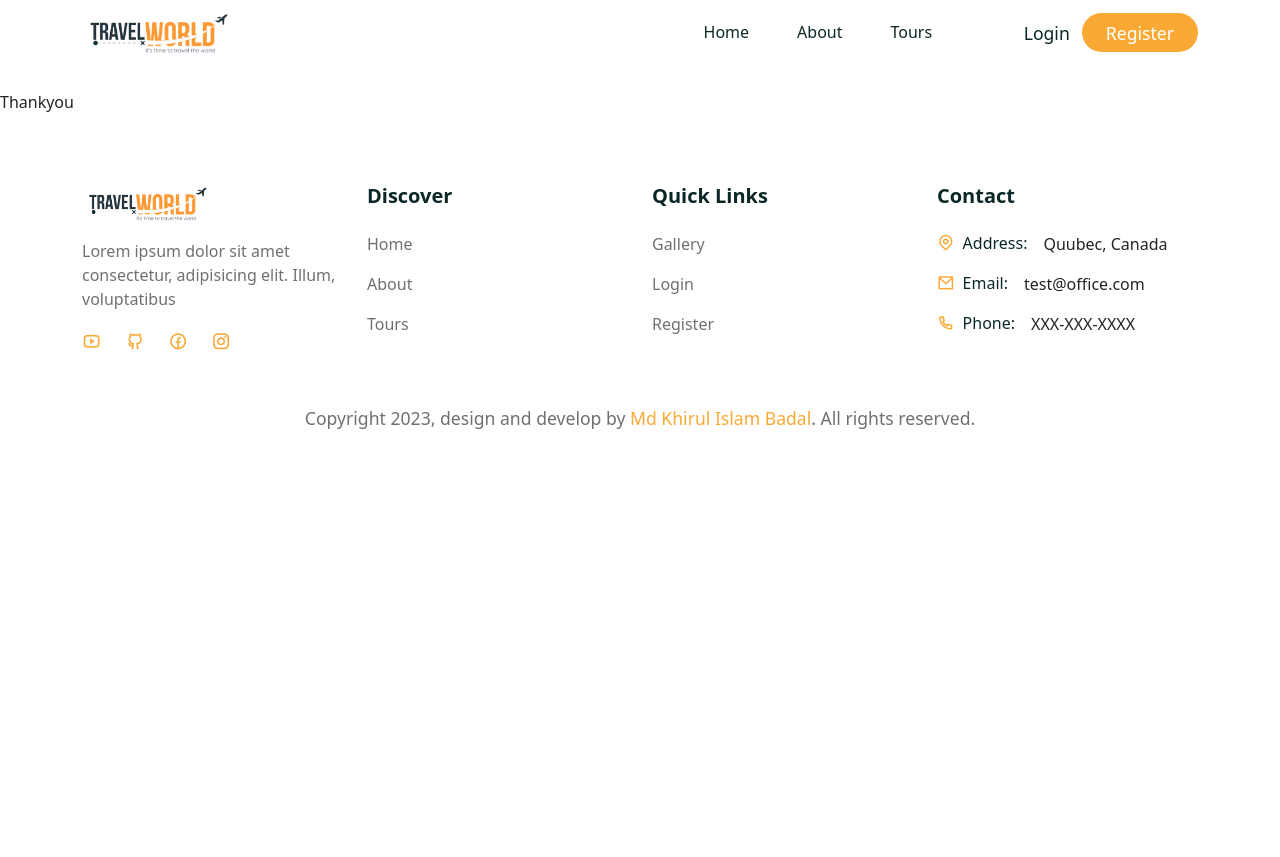
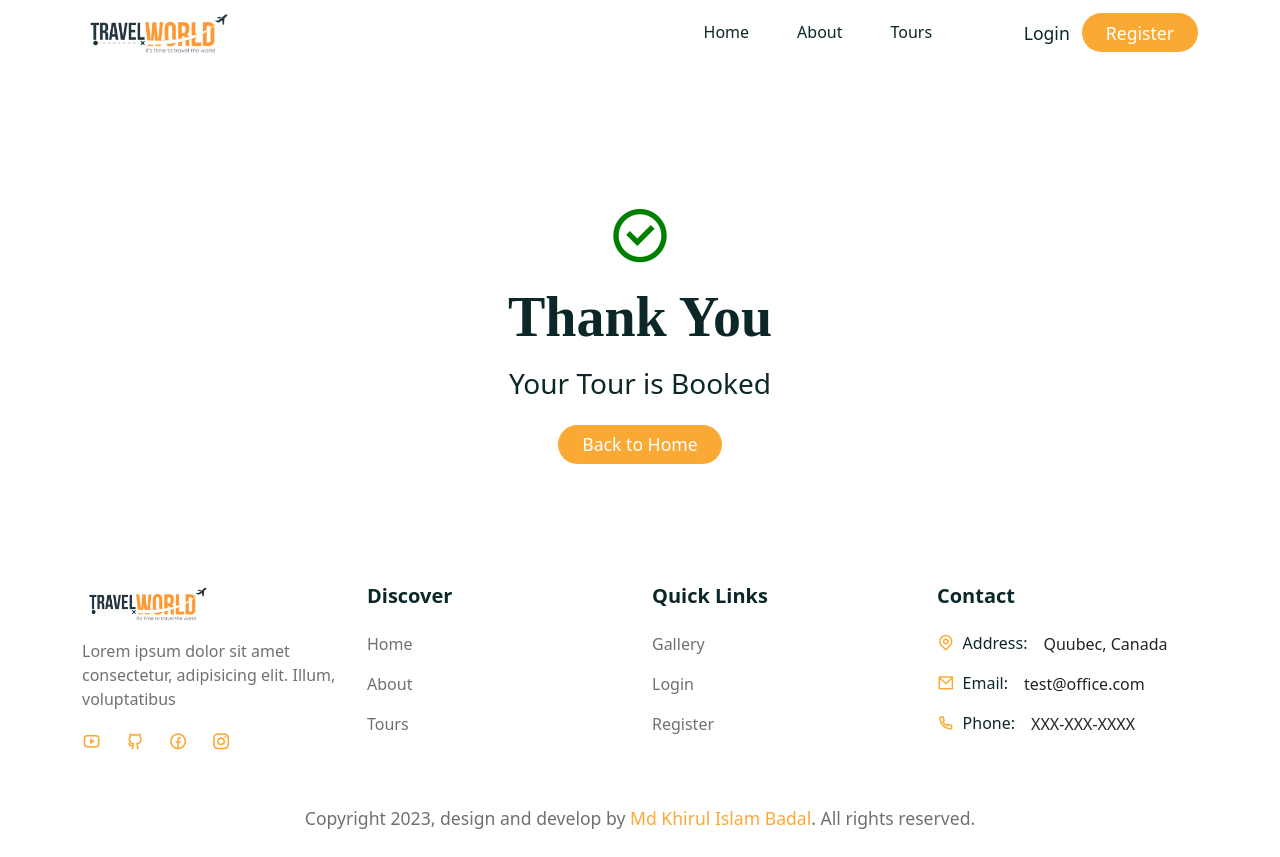
Before and after one commit to BadolJnU/Travel_Website, a React (Create React App) app in the folder frontend/: page /thankyou in a window 1280 px wide. Before the commit the page ends 800 px from the top, so only its background shows below. Built offline with nearby package versions, Linux system fonts and the light colour scheme; a web font is replaced by a local one.

Commit message:
booking confirmation page

```diff
--- a/frontend/src/pages/Thankyou.jsx
+++ b/frontend/src/pages/Thankyou.jsx
@@ -1,8 +1,27 @@
 import React from 'react'
+
+import { Container, Row, Col, Button } from 'reactstrap'
+import { Link } from 'react-router-dom'
+
+import '../styles/thankyou.css'
 
 const Thankyou = () => {
   return (
-    <div>Thankyou</div>
+    <section>
+        <Container>
+            <Row>
+                <Col lg='12' className='pt-5 text-center'>
+                    <div className="thank-you">
+                        <span><i class="ri-checkbox-circle-line"></i></span>
+                        <h1 className="mb-3 fw-semibold">Thank You</h1>
+                        <h3 className='mb-4'>Your Tour is Booked</h3>
+
+                        <Button className='btn primary__btn'><Link to='/home'>Back to Home</Link></Button>
+                    </div>
+                </Col>
+            </Row>
+        </Container>
+    </section>
   )
 }
 
--- a/frontend/src/pages/TourDetails.jsx
+++ b/frontend/src/pages/TourDetails.jsx
@@ -10,6 +10,7 @@
 import avater from '../assets/images/avatar.jpg'
 
 import Booking from '../components/Booking/Booking'
+import Newsletter from '../shared/Newsletter'
 
 const TourDetails = () => {
 
@@ -39,6 +40,7 @@
   }
 
   return (
+    <>
     <section>
       <Container>
         <Row>
@@ -110,6 +112,8 @@
         </Row>
       </Container>
     </section>
+    <Newsletter/>
+    </>
   )
 }
 
--- /dev/null
+++ b/frontend/src/styles/thankyou.css
@@ -0,0 +1,9 @@
+.thank-you span i {
+    font-size: 4rem;
+    color: green;
+}
+
+.thank-you h1 {
+    font-size: 3.5rem;
+    font-family: var(--subtitle-font-name);
+}
```
